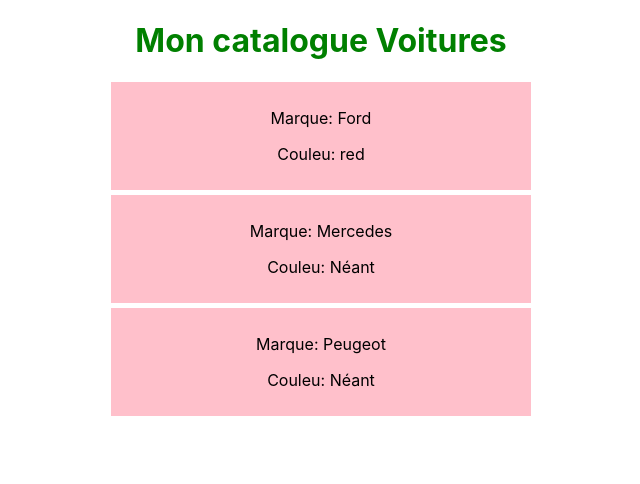
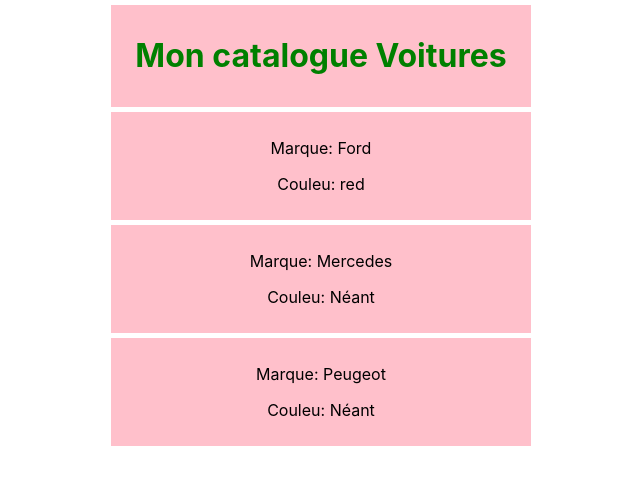
Before and after one commit to AlainNL/cars, a React (Create React App) app: page / in a window 1280 px wide. Shown: the top 484 px of the page, without its empty margins (319-959 px from the left). Built offline with nearby package versions, Linux system fonts and the light colour scheme.

Commit message:
add wrapper / header

```diff
--- a/src/components/Cars.js
+++ b/src/components/Cars.js
@@ -1,4 +1,5 @@
 import React from "react";
+import Wrapper from "./Wrapper";
 
 const Car = ({children, color}) => {
 
@@ -10,10 +11,10 @@
     }
 
     return children && (
-        <div style={ {backgroundColor: 'pink', width:'400px', padding: '10px', margin: '5px auto'} }>
+        <Wrapper>
           <p>Marque: { children } </p>
           <p>Couleu: { colorInfo }</p>
-        </div>
+        </Wrapper>
 
     )
 
--- /dev/null
+++ b/src/components/Header.js
@@ -0,0 +1,7 @@
+const MyHeader = ({ myStyle, children }) => {
+  return (
+    <h1 style={{ color: myStyle }}>{children}</h1>
+  )
+}
+
+export default MyHeader
--- a/src/components/Mycars.js
+++ b/src/components/Mycars.js
@@ -1,5 +1,7 @@
 import React, { Component} from "react";
 import Car from "./Cars";
+import Wrapper from "./Wrapper";
+import MyHeader from "./Header";
 
 class Mycars extends Component {
 
@@ -10,8 +12,13 @@
   render() {
       return (
           <div className="Cars">
-              <h1 style={{ color: this.props.color }}>{this.props.title}</h1>
-
+              <Wrapper>
+                  <MyHeader
+                    myStyle={this.props.color}
+                  >
+                  {this.props.title}
+                  </MyHeader>
+              </Wrapper>
               <Car color="red">{this.state.cars[0]}</Car>
               <Car>{this.state.cars[1]}</Car>
               <Car>{this.state.cars[2]}</Car>
--- /dev/null
+++ b/src/components/Wrapper.js
@@ -0,0 +1,9 @@
+function Wrapper({ children }) {
+  return (
+    <div style={ {backgroundColor: 'pink', width:'400px', padding: '10px', margin: '5px auto'} }>
+        { children }
+    </div>
+  )
+}
+
+export default Wrapper
```
